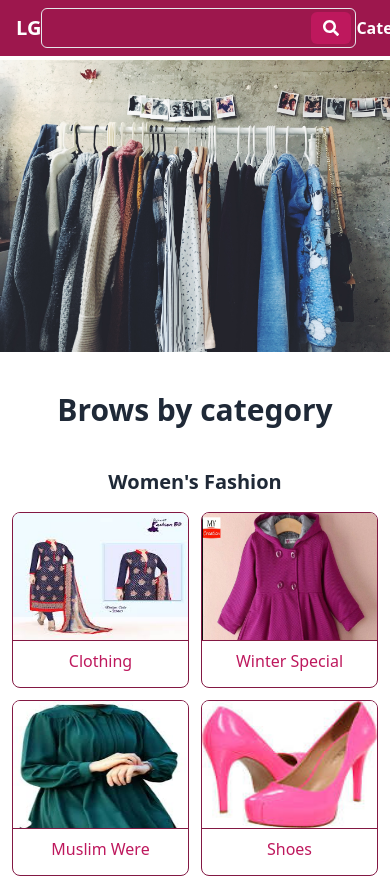
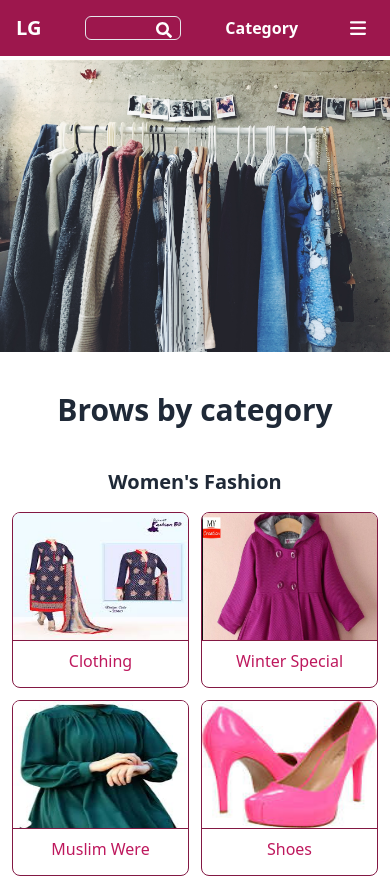
Before and after one commit to Mohidul10587/wate-house-client, a React (Create React App) app: page / in a window 390 px wide. Shown: the top 878 px of the page. Built offline with nearby package versions, Linux system fonts and the light colour scheme; no server answers.

Commit message:
search bar make

```diff
--- a/src/pages/admin/MyOrders.js
+++ b/src/pages/admin/MyOrders.js
@@ -2,8 +2,6 @@ import React from 'react'
 import { useAuthState } from 'react-firebase-hooks/auth';
 import { useQuery } from 'react-query';
 import auth from '../../firebase.init';
-import useAdmin from '../../hooks/useAdmin';
-
 const MyOrders = () => {
 
 
--- a/src/pages/category/Category.js
+++ b/src/pages/category/Category.js
@@ -34,8 +34,6 @@ const Category = () => {
 console.log(products.length)
   return (
 
-
-
     <div className='min-h-[600px]'>
 
       <h1 className='font-bold text-3xl text-center my-10'> {categoryName}</h1>
--- a/src/pages/search/Search.js
+++ b/src/pages/search/Search.js
@@ -1,6 +1,4 @@
-import React, { useContext, useEffect, useState } from 'react'
-import { FaSearch } from 'react-icons/fa';
-import { useQuery } from 'react-query'
+import React, { useContext} from 'react'
 import { UserContext } from '../../App';
 import ProductCard from '../../components/ProductCard'
 
--- a/src/share/navbar/Navbar.js
+++ b/src/share/navbar/Navbar.js
@@ -3,14 +3,11 @@ import React, { useState } from 'react'
 import { useAuthState } from 'react-firebase-hooks/auth';
 import { Link, useNavigate } from 'react-router-dom'
 import auth from '../../firebase.init';
-import { AiOutlineShoppingCart, AiOutlineHome, AiOutlineLogin, AiOutlineSearch } from 'react-icons/ai'
+import { AiOutlineShoppingCart, AiOutlineHome, AiOutlineLogin} from 'react-icons/ai'
 import { FaRegUser, FaSearch } from 'react-icons/fa'
 import { VscSignOut } from 'react-icons/vsc'
 import { useContext } from "react";
 import { UserContext } from '../../App';
-import { GoThreeBars } from 'react-icons/go';
-
-
 
 
 const Navbar = () => {
@@ -38,34 +35,18 @@ const Navbar = () => {
 
   return (
 
-
-
-
-
-
-
     <div className='sm:h-24 h-14 bg-pink-800 fixed z-30 w-full'>
-
-
-
-
-
-
-
-
 
       <div className='sm:h-28 h-14 bg-pink-800 fixed flex justify-between items-center z-30 w-full '>
         <Link className='md:w-1/3' to='/'> <p className=' font-bold py-2 text-white ml-4 sm:text-3xl text-xl'>LG </p></Link>
-        <div className='md:w-1/3'>
-          <div className='  '>
-
+        <div className='md:w-1/3 w-24'>
+          <div className=''>
             <form onSubmit={value.search}>
-              <div className='border-[1px] rounded-md px-1 w-[315px] h-10 flex justify-between items-center'>
-              <input className='pl-2  bg-pink-800 h-8 text-white' name='name' type="text" />
-              <button type="submit" className='px-3 h-8 font-xl text-white bg-pink-700 rounded-md ml-1'><FaSearch /></button>
+              <div className='border-[1px] rounded-md px-1 md:w-[315px] w-24 md:h-10 h-6 flex justify-between items-center'>
+              <input className='md:pl-2 w-full bg-pink-800 md:h-8 h-5 text-white' name='name' type="text" />
+              <button type="submit" className='md:px-3 px-1 md:h-8 h-3 font-xl text-white md:bg-pink-700 rounded-md ml-1'><FaSearch /></button>
               </div>
             </form>
-
           </div>
         </div>
 
```
Also changed, not shown: src/pages/home/Home.js (+0 -7 lines).
